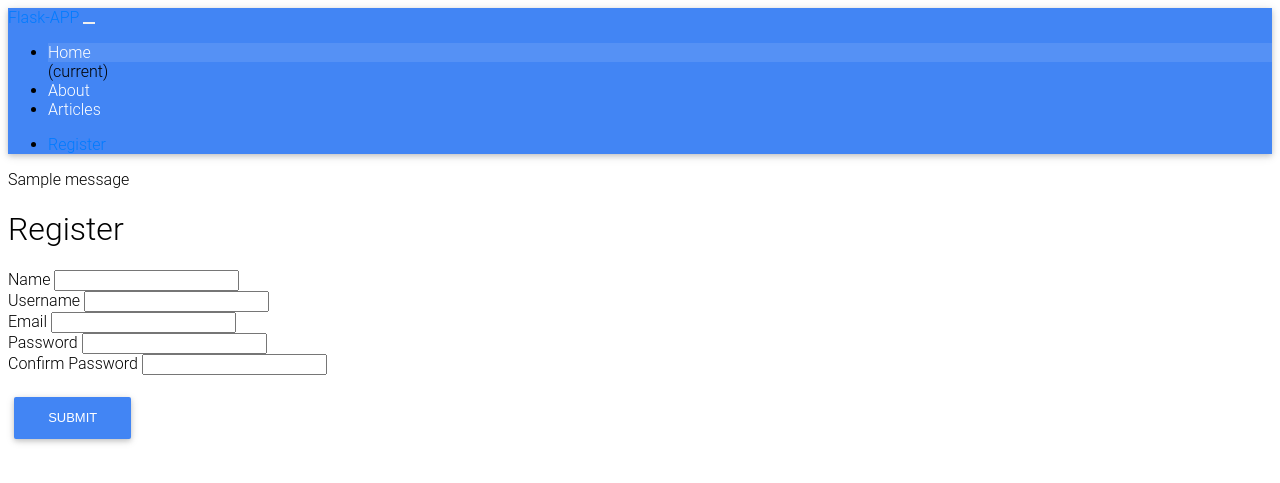
After one commit to wagolemusa/myflaskapp, a Flask app: page /register in a window 1280 px wide. The commit adds this page. Shown: the top 483 px of the page. Run offline with Flask 2, Linux system fonts and the light colour scheme; one stand-in notice (Sample message) is shown; some libraries are stand-ins or nearby versions.

Commit message:
setting up registration form

```diff
--- a/app.py
+++ b/app.py
@@ -1,10 +1,27 @@
-from flask import Flask, render_template
+from flask import Flask, request, render_template,flash,redirect, url_for, session, logging
 
 from data import Articles
+from flask_mysqldb import MySQL
+from wtforms import Form, StringField, TextAreaField, PasswordField, validators
+from passlib.hash import sha256_crypt
 
 app = Flask(__name__)
+app.secret_key = "my precious"
+
+
+#Confing MySQL
+app.config['MYSQL_HOST'] = 'localhost'
+app.config['MYSQL_USER'] = 'root'
+app.config['MYSQL_PASSWORD'] = 'refuge'
+app.config['MYSQL_DB'] = 'myflaskapp'
+app.config['MYSQL_CURSORCLASS'] = 'DictCursor'
+
+#init MYSQL
+mysql = MySQL(app)
+
 
 Articles = Articles()
+
 
 @app.route('/')
 def home():
@@ -19,10 +36,51 @@ def about():
 def articles():
 	return render_template('articles.html', articles = Articles)
 
+
 @app.route('/article/<string:id>/')
 def article(id):
 	return render_template('articles.html', id=id)
 
 
+class RegisterForm(Form):
+	name = StringField('Name', [validators.Length(min=1, max=50)])
+	username = StringField('Username', [validators.Length(min=4, max=25)])
+	email  = StringField('Email', [validators.Length(min=6, max=50)])
+	password = PasswordField('Password',[
+			validators.DataRequired(),
+			validators.EqualTo('confirm', message='Passwords do not match')
+	])
+	confirm = PasswordField('Confirm Password')
+
+
+
+@app.route('/register', methods=['GET', 'POST'])
+def register():
+		form = RegisterForm(request.form)
+		if request.method == 'POST' and form.validate():
+			name = form.name.data
+			username = form.username.data
+			email = form.email.data
+			password = sha256_crypt.encrypt(str(form.password.data))
+
+
+			# Create cursor
+			cur = mysql.connection.cursor()
+
+
+			cur.execute("INSERT INTO users(name, username, email, password) VALUES(%s, %s, %s, %s)",(name,  username, email, password))
+
+			#commit to DB
+			mysql.connection.commit()
+
+			# Close connection
+			cur.close()
+
+			flash('You are now register and log in', 'success')
+
+
+			return redirect(url_for('login'))
+		return render_template('register.html', form=form)
+
 if __name__ == '__main__':
-	app.run()
+	app.run(debug=True)
--- a/templates/about.html
+++ b/templates/about.html
@@ -1,4 +1,4 @@
-{% extends  "layout.html" %}
+{% extends  "base.html" %}
 
 
 {% block title %}About {% endblock %}
--- a/templates/article.html
+++ b/templates/article.html
@@ -1,10 +1,14 @@
-{% extends "layout.html" %}
+{% extends "base.html" %}
 
 {% block title %} Article {% endblock %}
 
 
 {% block body %}
 
+<h1>Data</h1>
+
 	<h1>{{id}}</h1>
+	<h2>{{body}}</h2>
+
 
 {% endblock %}
--- a/templates/articles.html
+++ b/templates/articles.html
@@ -1,4 +1,4 @@
-{% extends "layout.html" %}
+{% extends "base.html" %}
 
 {% block title %}Article {% endblock %}
 
@@ -11,6 +11,8 @@
 	{% for article in articles %}
 			<li class="list-group-item"><a href="article/{{article.id}}">{{article.title}}</a></li>
 
+			{{article.body}}
+
 	{% endfor %}
 	</ul>
 {% endblock %}
--- /dev/null
+++ b/templates/base.html
@@ -0,0 +1,27 @@
+
+<!DOCTYPE html>
+<html lang="en">
+  <head>
+    <title>{% block title %}{% endblock %}</title>
+<link rel="stylesheet" href="https://cdnjs.cloudflare.com/ajax/libs/mdbootstrap/4.4.5/css/mdb.min.css" />
+
+
+
+
+  </head>
+  <body>
+{% include 'includes/_navbar.html' %}
+
+<div class="container">
+{% include 'includes/_messages.html' %}
+
+{% block body %}{% endblock %}
+
+</div>
+
+<!-- SCRIPTS -->
+    <!-- JQuery -->
+    <script type="text/javascript" src="https://cdnjs.cloudflare.com/ajax/libs/mdbootstrap/4.4.5/js/mdb.min.js"></script>
+
+</body>
+</html>
--- a/templates/home.html
+++ b/templates/home.html
@@ -1,4 +1,4 @@
-{% extends  "layout.html" %}
+{% extends  "base.html" %}
 
 {% block title %} Home {% endblock %}
 
--- /dev/null
+++ b/templates/includes/_formhelpers.html
@@ -0,0 +1,9 @@
+{% macro render_field(field) %}
+	{{ field.label }}
+	{{ field(**kwargs)|safe}}
+	{% if field.errors %}
+		{% for error in field.errors %}
+			<span class="help-inline">{{ error }}</span>
+		{% endfor %}
+	{% endif %}
+{% endmacro %}
--- /dev/null
+++ b/templates/includes/_messages.html
@@ -0,0 +1,7 @@
+{% with messages = get_flashed_messages(with_categories=true) %}
+	{% if messages %}
+		{% for category, message in messages %}
+			<div class="alert alert-{{ category }}">{{ message }}</div>
+		{% endfor %}
+	{% endif %}
+{% endwith %}
--- a/templates/includes/_navbar.html
+++ b/templates/includes/_navbar.html
@@ -14,17 +14,12 @@
             </li>
             <li class="nav-item">
                 <a class="nav-link" href="/articles">Articles</a>
-            <li class="nav-item dropdown">
-                <a class="nav-link dropdown-toggle" href="http://example.com" id="navbarDropdownMenuLink" data-toggle="dropdown" aria-haspopup="true"
-                    aria-expanded="false">
-                Dropdown link
-                </a>
-                <div class="dropdown-menu" aria-labelledby="navbarDropdownMenuLink">
-                    <a class="dropdown-item" href="/">Home</a>
-                    <a class="dropdown-item" href="/about">About</a>
-                    <a class="dropdown-item" href="/articles">Articles</a>
-                </div>
-            </li>
+
         </ul>
+        <ul class="nav navbar-nav navbar-right">
+            <li><a href="/register">Register</a></li>
+        </ul>
+
+
     </div>
 </nav>
--- /dev/null
+++ b/templates/register.html
@@ -0,0 +1,35 @@
+{% extends 'base.html' %}
+
+{% block title %} Register {% endblock %}
+
+
+{% block body %}
+
+	<h1>Register</h1>
+
+	{% from "includes/_formhelpers.html" import render_field %}
+	<form method="POST" action="">
+		<div class="form-group">
+			{{render_field(form.name, class="form-control")}}
+		</div>
+
+<div class="form-group">
+			{{render_field(form.username, class="form-control")}}
+		</div>
+
+<div class="form-group">
+			{{render_field(form.email, class="form-control")}}
+		</div>
+
+<div class="form-group">
+			{{render_field(form.password, class="form-control")}}
+		</div>
+
+<div class="form-group">
+			{{render_field(form.confirm, class="form-control")}}
+		</div>
+
+	<p><input type="submit" class="btn btn-primary" value="Submit"></p>
+	</form>
+
+{% endblock %}
```
Also changed, not shown: data.py (+4 -4 lines), 2 other files.
